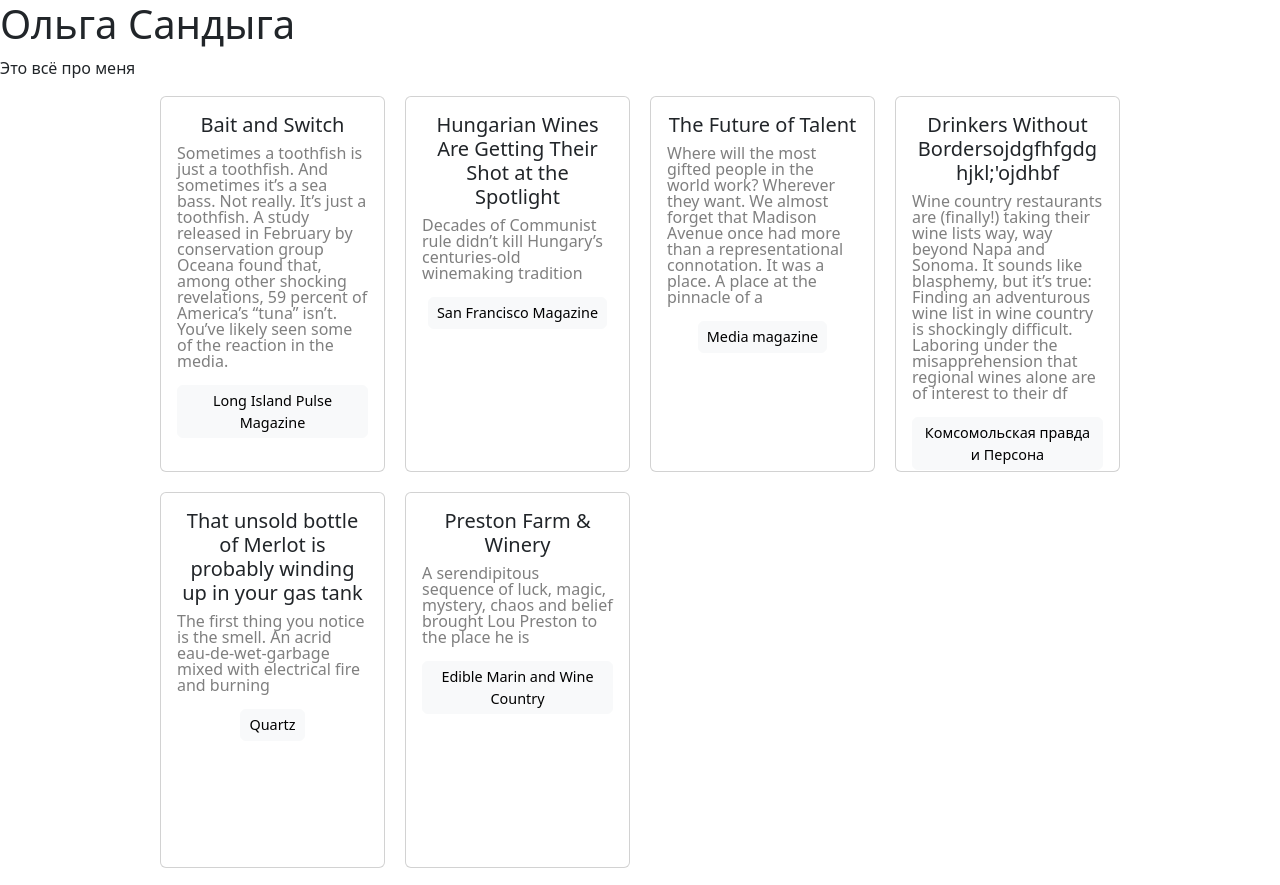
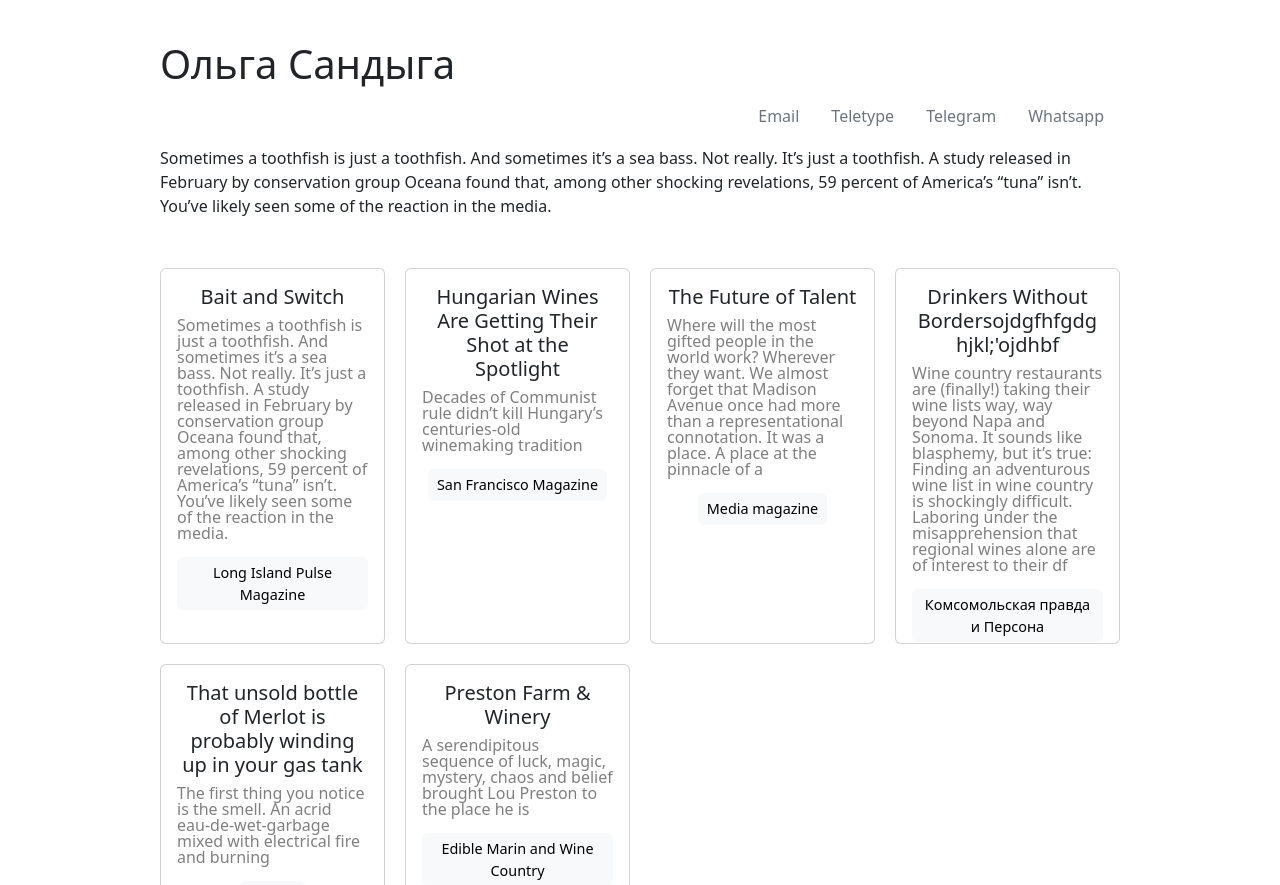
Before and after one commit to alexfomin1/portfolio_django, a Django app: page / in a window 1280 px wide. Shown: the top 885 px of the page. Run offline with Django 4.2, Linux system fonts and the light colour scheme; data comes from the database, SQL or seed files in the repository.

Commit message:
beautified

```diff
--- a/portfolio/tests.py
+++ b/portfolio/tests.py
@@ -18,7 +18,7 @@
 
 	def test_post_content(self):
 		self.assertEqual(f'{self.post.title}', 'A good title')
-		self.assertEqual(f'{self.post.text}', 'Nice content')
+		self.assertEqual(f'{self.post.body}', 'Nice content')
 
 	def test_post_list_view(self):
 		resp = self.client.get(reverse('home'))
--- a/static/css/base.css
+++ b/static/css/base.css
@@ -1,7 +1,3 @@
-body {
-	background-color: grey;
-}
-
 .content {
 	--grid-layout-gap: 20px;
 	--grid-column-count: 4; /* This gets overridden by an inline style. */
@@ -23,7 +19,6 @@
 	justify-content: center;
 	margin-left: max(calc(calc(100% - var(--grid-max-width)) / 2), 20px);
 	margin-right: max(calc(calc(100% - var(--grid-max-width)) / 2), 20px);
-
 }
 
 .card text-center {
--- a/templates/home.html
+++ b/templates/home.html
@@ -1,20 +1,48 @@
 {% extends 'base.html' %}
 
 {% block header %}
-	<header>
-		<h1>Ольга Сандыга</h1>
+	<header style='
+
+	--max-w: 960px;
+    --min-m: 20px;
+    margin-top: 40px;
+    margin-bottom: 50px;
+
+    --c-margin: max(var(--min-m), calc(calc(100% - var(--max-w)) / 2));
+    margin-right: var(--c-margin);
+    margin-left: var(--c-margin);
+	'>
+		<h1><a href="{{ home.html }}" class='nav-link'>Ольга Сандыга</a></h1>
+
+		<ul class="nav justify-content-end" style="margin-bottom: 10px;">
+  			<li class="nav-item">
+    			<a class="nav-link link-secondary"href="mailto:olgazandiga@gmail.com">Email</a>
+  			</li>
+  			<li class="nav-item">
+    			<a class="nav-link link-secondary" href="https://teletype.in/">Teletype</a>
+  			</li>
+  			<li class="nav-item">
+    			<a class="nav-link link-secondary" href="https://web.telegram.org/">Telegram</a>
+  			</li>
+  			<li class="nav-item">
+    			<a class="nav-link link-secondary" href='https://wa.me/79154050395'>Whatsapp</a>
+  			</li>
+		</ul>
+
+		<p>Sometimes a toothfish is just a toothfish. And sometimes it’s a sea bass. Not really. It’s just a toothfish. A study released in February by conservation group Oceana found that, among other shocking revelations, 59 percent of America’s “tuna” isn’t. You’ve likely seen some of the reaction in the media.</p>
 	</header>
 {% endblock header %}
 
 {% block content %}
-	<p>Это всё про меня</p>
 	<div class="content">
 		{% for post in object_list %}
 			<div class='card text-center'>
 				<div class='card-body'>
 					<h5 class='card-title'><a href="{{ post.resource_url }}" class='nav-link'>{{ post.title }}</a></h5>
 					<p class='card-text text-start lh-1 text-black-50 fw-lighter'>{{ post.body }}</p>
-					<a href="{{ post.resource_url }}" class="btn btn-light btn-md" style="--bs-btn-padding-y: .25rem; --bs-btn-padding-x: .5rem; --bs-btn-font-size: .9rem;">{{ post.resource_name }}</a>
+					<a href="{{ post.resource_url }}" class="btn btn-light btn-md" style="--bs-btn-padding-y: .25rem; --bs-btn-padding-x: .5rem; --bs-btn-font-size: .9rem;">
+					{{ post.resource_name }}
+					</a>
 				</div>
 			</div>
 		{% endfor %}
```
